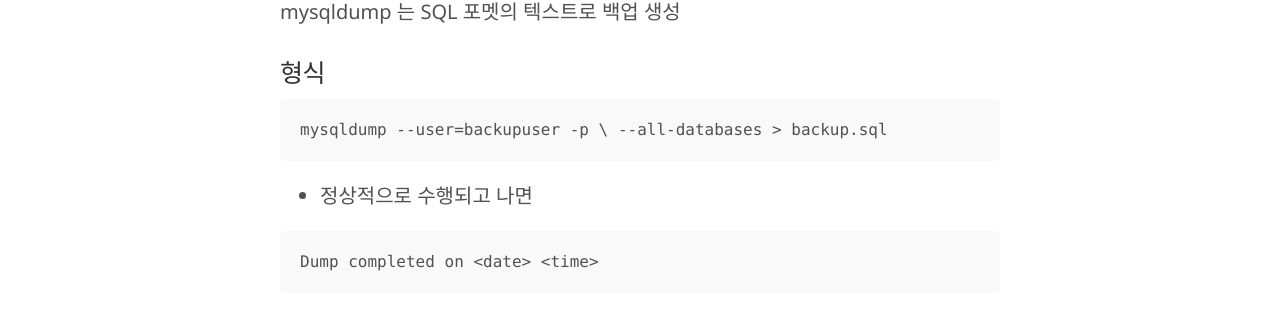
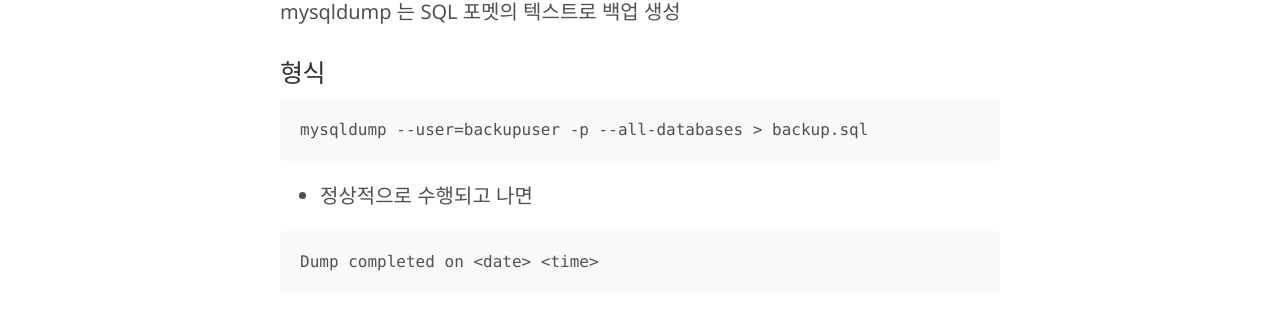
Before and after one commit to Kor-Karll/Kor-Karll.github.io, a Jekyll site: the page built from _posts/2018-03-12-DB-MariaDB-Backup-mysqldump.md, in a window 1280 px wide. Shown: the part 473-785 px from the top of the page. Built offline with Jekyll 4.4.1, drawn with Linux system fonts in a browser that asks for light colours; comment, search, counter and statistics services are not loaded.

````diff
--- a/_posts/2018-03-12-DB-MariaDB-Backup-mysqldump.md
+++ b/_posts/2018-03-12-DB-MariaDB-Backup-mysqldump.md
@@ -21,7 +21,7 @@ mysqldump 는 SQL 포멧의 텍스트로 백업 생성
 ### 형식
 
 ```
-mysqldump --user=backupuser -p \ --all-databases > backup.sql
+mysqldump --user=backupuser -p --all-databases > backup.sql
 ```
 
 - 정상적으로 수행되고 나면
````
